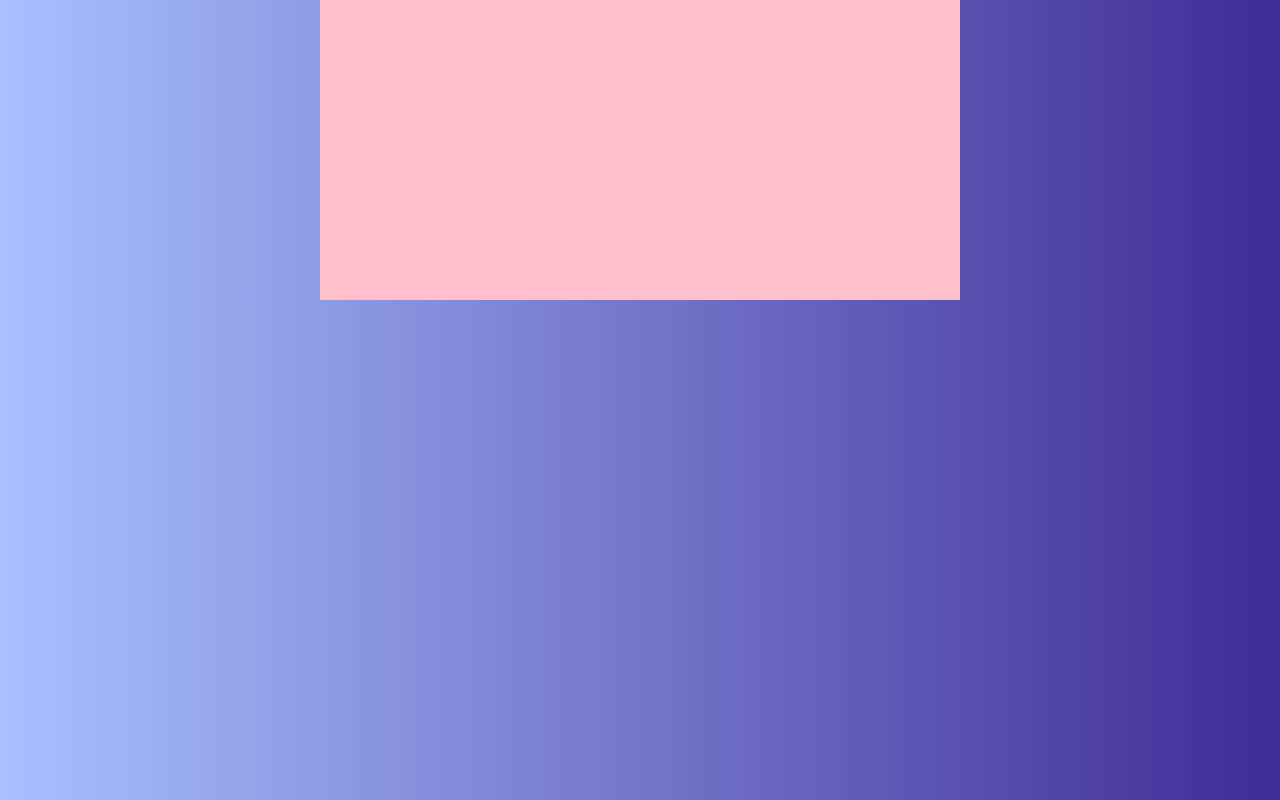
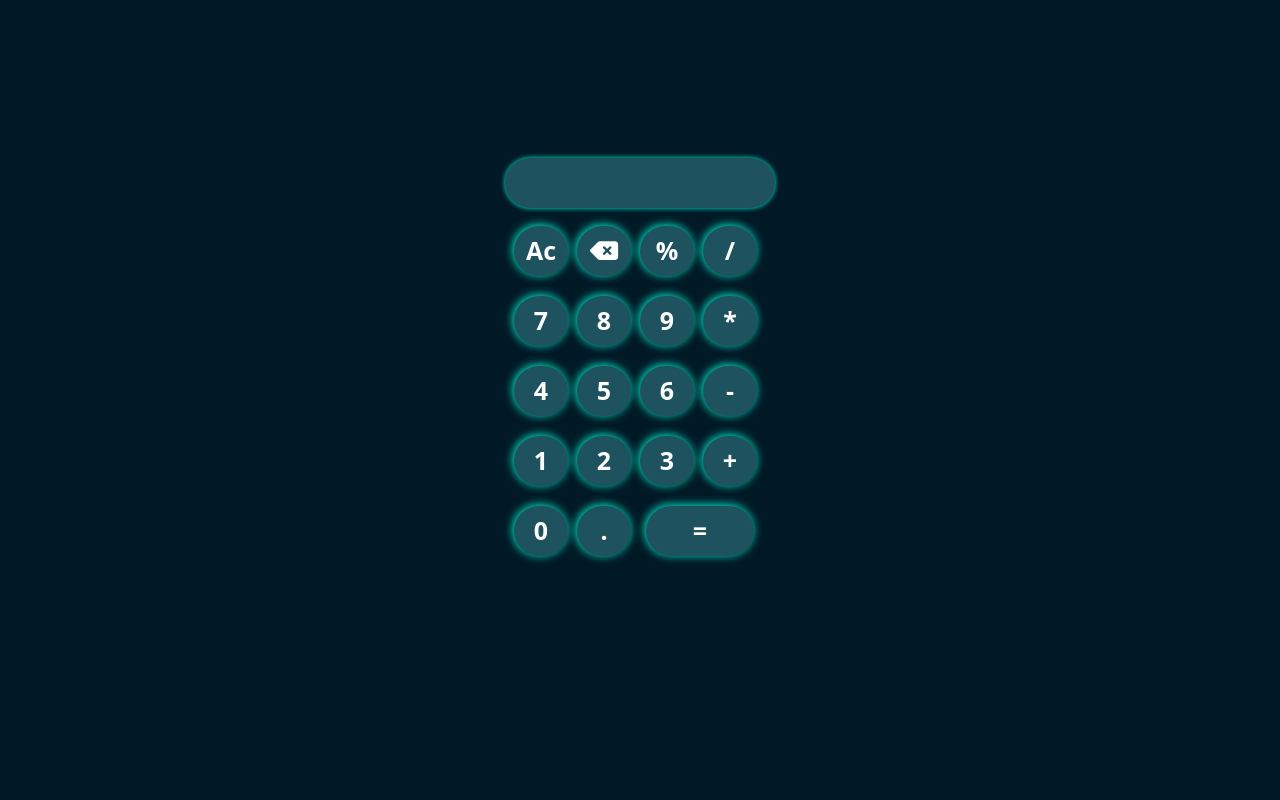
Before and after one commit to Myo-Min-Khant292/Caculator, a plain HTML site: page index.html in a window 1280 px wide. Drawn offline with nearby package versions, Linux system fonts and the light colour scheme.

Commit message:
Front end
finished front end

```diff
--- a/css/style.css
+++ b/css/style.css
@@ -1,13 +1,60 @@
 body {
-	background: #a8c0ff; /* fallback for old browsers */
-  	background: -webkit-linear-gradient(to right, #a8c0ff, #3f2b96); /* Chrome 10-25, Safari 5.1-6 */
- 	background: linear-gradient(to right, #a8c0ff, #3f2b96);
+	background-color: #011926;
 }
 
-.testing {
-	width: 50%;
-	height: 300px;
+.outer-box {
+	width: auto;
+	height: 500px;
 	margin-left: auto;
 	margin-right: auto;
-	background-color: pink;
 }
+
+.caculator {
+	width: 270px;
+	height: 500px;
+	margin-right: auto;
+	margin-left: auto;
+	position: absolute;
+	top: 50%;
+	left: 50%;
+	transform: translate(-50% , -50%);
+}
+
+#result {
+	width: 100%;
+  	padding: 12px 20px;
+ 	margin: 8px 0;
+	height: 50px;
+	border: 0px;
+	border-radius: 30px;
+	background-color: #1E525F;
+	box-shadow: 0px 0px 5px #00FBD5;
+	font-size: 25px;
+	font-weight: bold;
+	color: #FFFFFF;
+	text-align: right;
+}
+
+#row {
+	width: 100%;
+	height: 70px;
+}
+
+#btn {
+	float: left;
+	margin-left: 9px;
+	width: 20%;
+	height: 50px;
+	font-size: 25px;
+	background-color: #1E525F;
+	border: 0px;
+	border-radius: 30px;
+	box-shadow: -1px -1px 10px  #00FBD5;
+	color: #FFFFFF;
+	font-weight: bold;
+}
+
+#btn:hover {
+	box-shadow:inset 0px 0px 10px  #00FBD5;
+	border: 0px;
+}
--- a/index.html
+++ b/index.html
@@ -4,13 +4,46 @@
 	<meta charset="utf-8">
 	<meta name="viewport" content="width=device-width, initial-scale=1">
 	<link href="https://cdn.jsdelivr.net/npm/bootstrap@5.2.0-beta1/dist/css/bootstrap.min.css" rel="stylesheet" integrity="sha384-0evHe/X+R7YkIZDRvuzKMRqM+OrBnVFBL6DOitfPri4tjfHxaWutUpFmBp4vmVor" crossorigin="anonymous">
+	<script src="https://kit.fontawesome.com/f29635b7ff.js" crossorigin="anonymous"></script>
 	<link rel="stylesheet" type="text/css" href="css/style.css">
 	<title>Caculator</title>
 </head>
 <body>
 
-	<div class="testing">
+	<div class="outer-box">
+		<div class="caculator">
+			<input type="text" name="" id="result">
+			<div id="row" style="margin-top: 10px;">
+				<button id="btn" onclick="Clear()">Ac</button>
+				<button id="btn" onclick="del()"><i class="fa-solid fa-delete-left"></i></button>
+				<button id="btn" onclick="display('%')">%</button>
+				<button id="btn" onclick="display('/')">/</button>
+			</div>
+			<div id="row">
+				<button id="btn" onclick="display('7')">7</button>
+				<button id="btn" onclick="display('8')">8</button>
+				<button id="btn" onclick="display('9')">9</button>
+				<button id="btn" onclick="display('*')">*</button>
+			</div>
+			<div id="row">
+				<button id="btn" onclick="display('4')">4</button>
+				<button id="btn" onclick="display('5')">5</button>
+				<button id="btn" onclick="display('6')">6</button>
+				<button id="btn" onclick="display('-')">-</button>
+			</div>
+			<div id="row">
+				<button id="btn" onclick="display('1')">1</button>
+				<button id="btn" onclick="display('2')">2</button>
+				<button id="btn" onclick="display('3')">3</button>
+				<button id="btn" onclick="display('+')">+</button>
+			</div>
+			<div id="row">
+				<button id="btn" onclick="display('0')">0</button>
+				<button id="btn" onclick="display('.')">.</button>
+				<button id="btn" onclick="Caculate()" style="width: 40%; margin-left: 15px;">=</button>
 
+			</div>
+		</div>
 	</div>
 
 
--- a/js/test.js
+++ b/js/test.js
@@ -0,0 +1 @@
+let result = document.getElementById('result') ;
```
